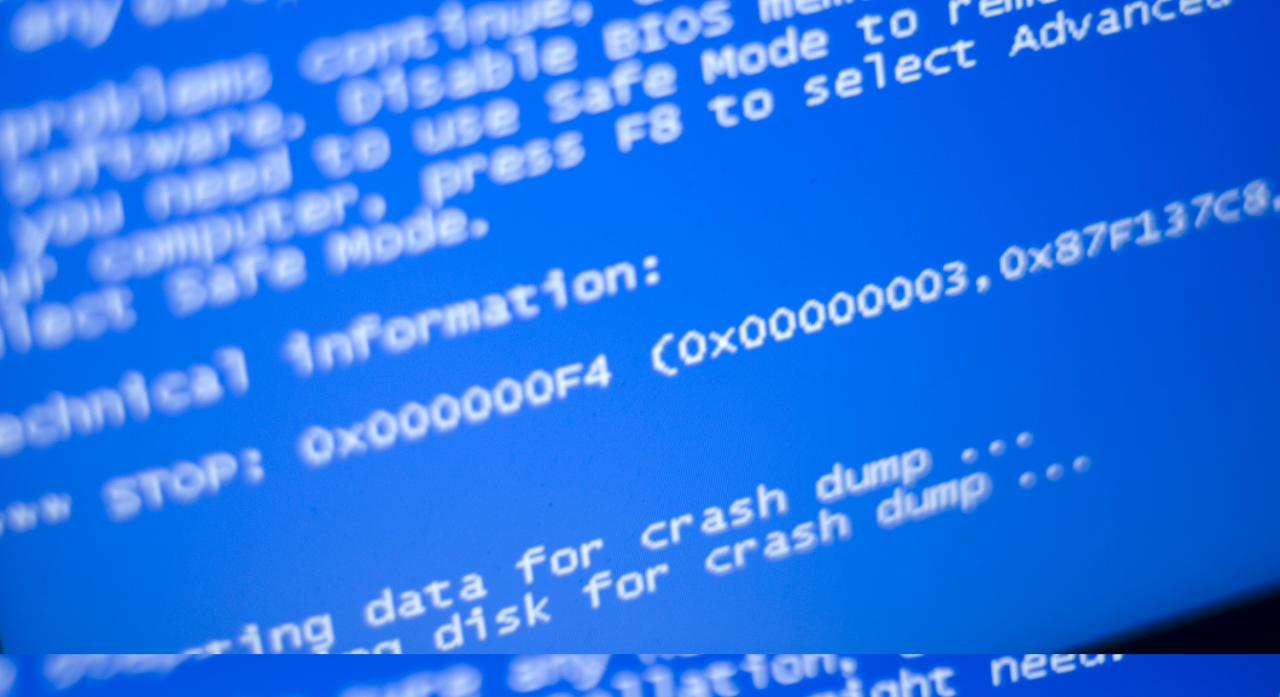
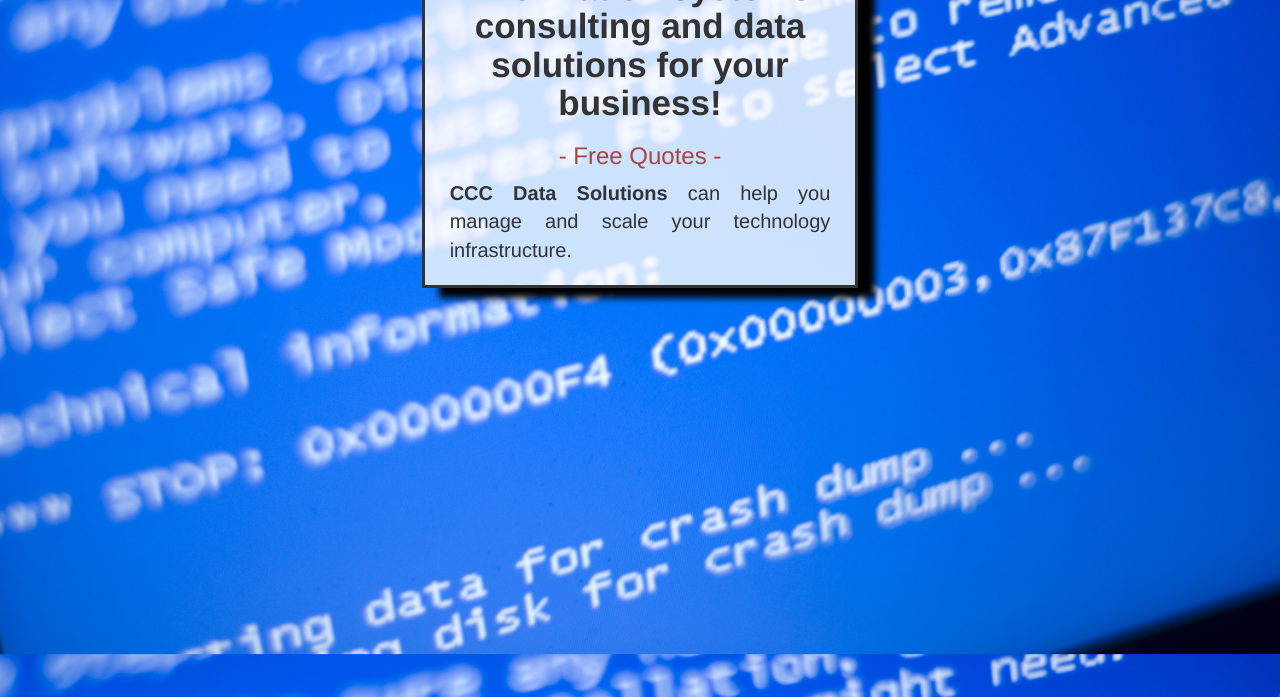
Before and after one commit to sintaxesinistro/high_converter, a plain HTML site: page index.html in a window 1280 px wide. Shown: the part 203-900 px from the top of the page. Drawn offline with Linux system fonts and the light colour scheme.

Commit message:
Box styling

```diff
--- a/index.html
+++ b/index.html
@@ -19,7 +19,12 @@
 			height:100%;
 			/* Background color */
 			background-color: transparent;
-
+		}
+		.box{
+			background-color: rgba(255, 255, 255, 0.8);
+			border: solid;
+			box-shadow: 17px 10px 7px #000000;
+			padding: 10px;
 		}
 	</style>
 
@@ -38,9 +43,14 @@
 	</nav>
 
 	<div class='row' style='margin-top:100px;'>
-		<div class='col-md-4 col-md-offset-4'>
-			<h1>Header</h1>
-			<p>Paragraph</p>
+		<div class='col-md-4 col-md-offset-4 box'>
+			<div style='text-align:center;'>
+				<h1 style='margin-left:10px;margin-right:10px;font-size: 35px;'><b>Cost effective information systems consulting and data solutions for your business!</b></h1>
+				<h3 class="text-danger">- Free Quotes -</h3>
+			</div>
+			<div style='margin-left:15px;margin-right:15px;font-size:20px;text-align: justify;'><p><strong>CCC Data Solutions</strong> can help you manage and scale your technology infrastructure.</p>
+			</div>
 		</div>
 	</div>
-</body></html>
+</body>
+</html>
```
